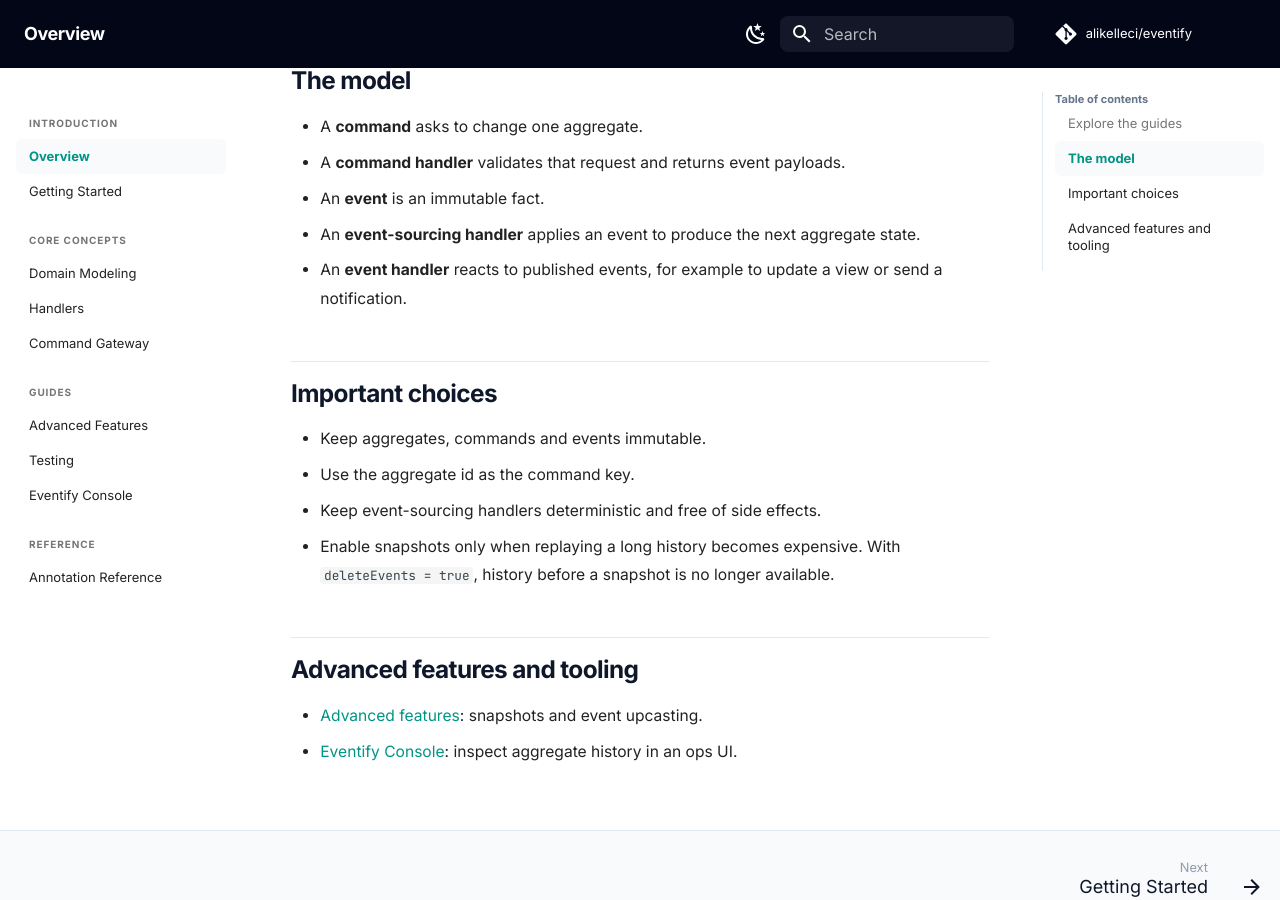
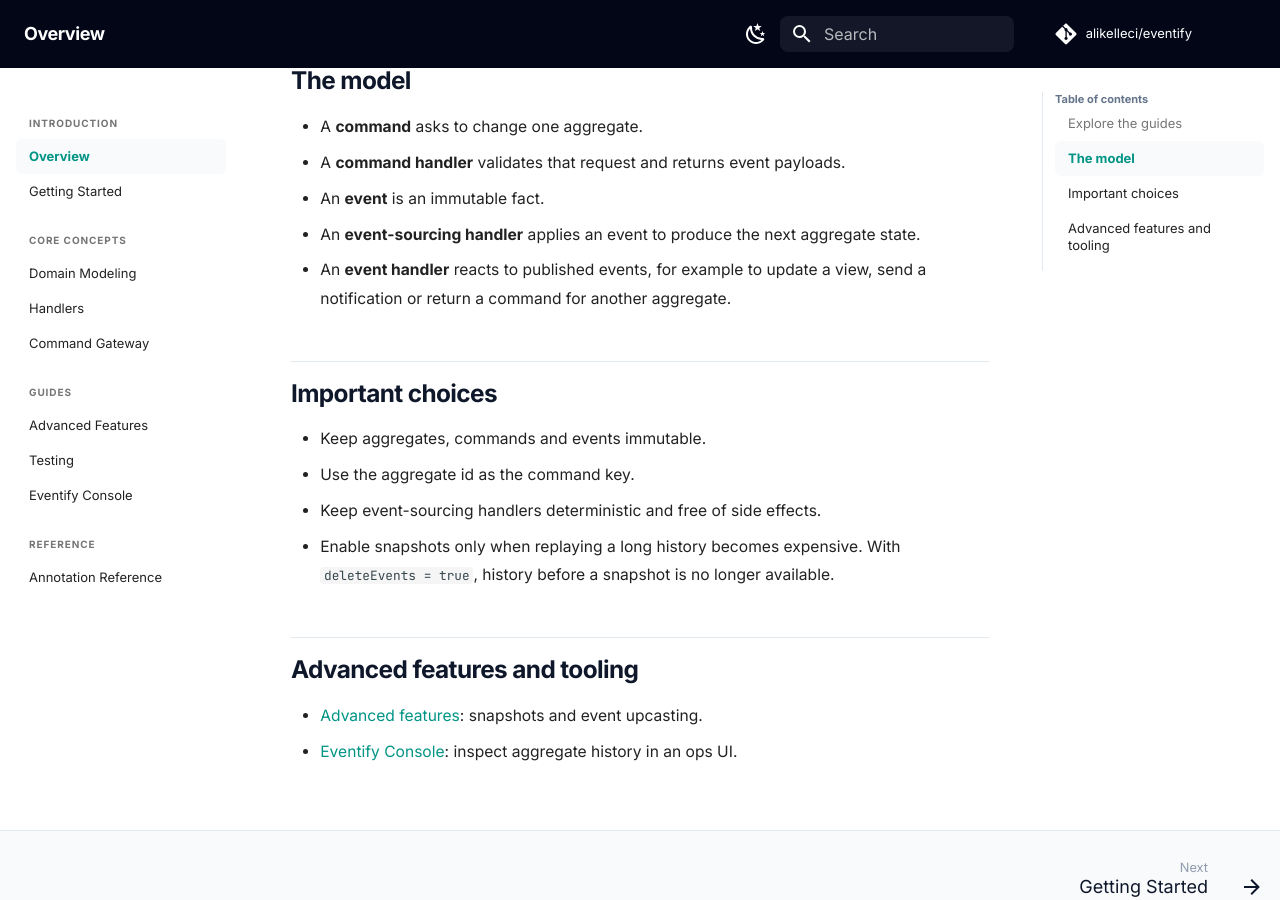
Before and after one commit to alikelleci/eventify, an MkDocs documentation site: the page built from docs/index.md, in a window 1280 px wide and 900 px high, scrolled down 902 px. Built offline with MkDocs 1.6.1 and Material for MkDocs 9.7.7, drawn with Linux system fonts in a browser that asks for light colours; comment, search, counter and statistics services are not loaded.

Commit message:
Mention returned commands in the model overview of the docs
Co-Authored-By: Claude Opus 5.5 <noreply@anthropic.com>

```diff
--- a/docs/index.md
+++ b/docs/index.md
@@ -41,7 +41,7 @@ title: Overview
 - A **command handler** validates that request and returns event payloads.
 - An **event** is an immutable fact.
 - An **event-sourcing handler** applies an event to produce the next aggregate state.
-- An **event handler** reacts to published events, for example to update a view or send a notification.
+- An **event handler** reacts to published events, for example to update a view, send a notification or return a command for another aggregate.
 
 ## Important choices
 
```
